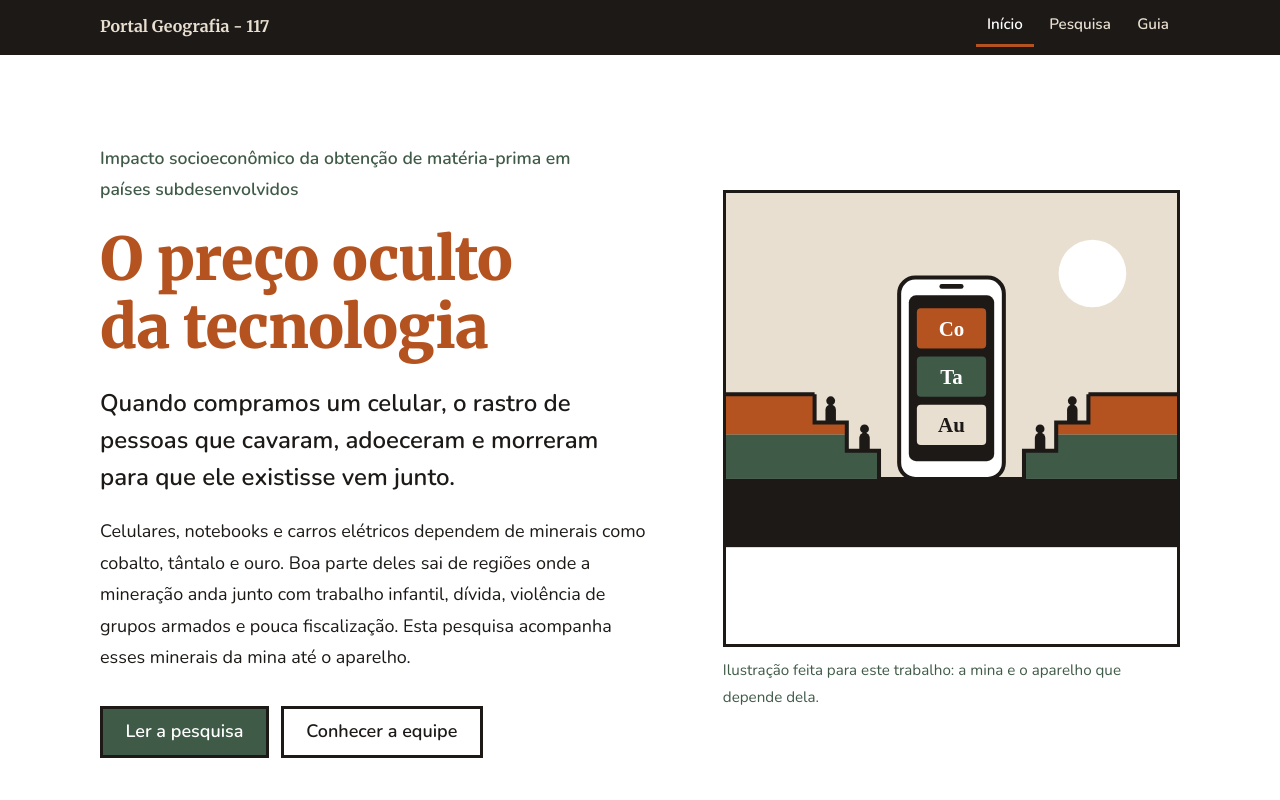
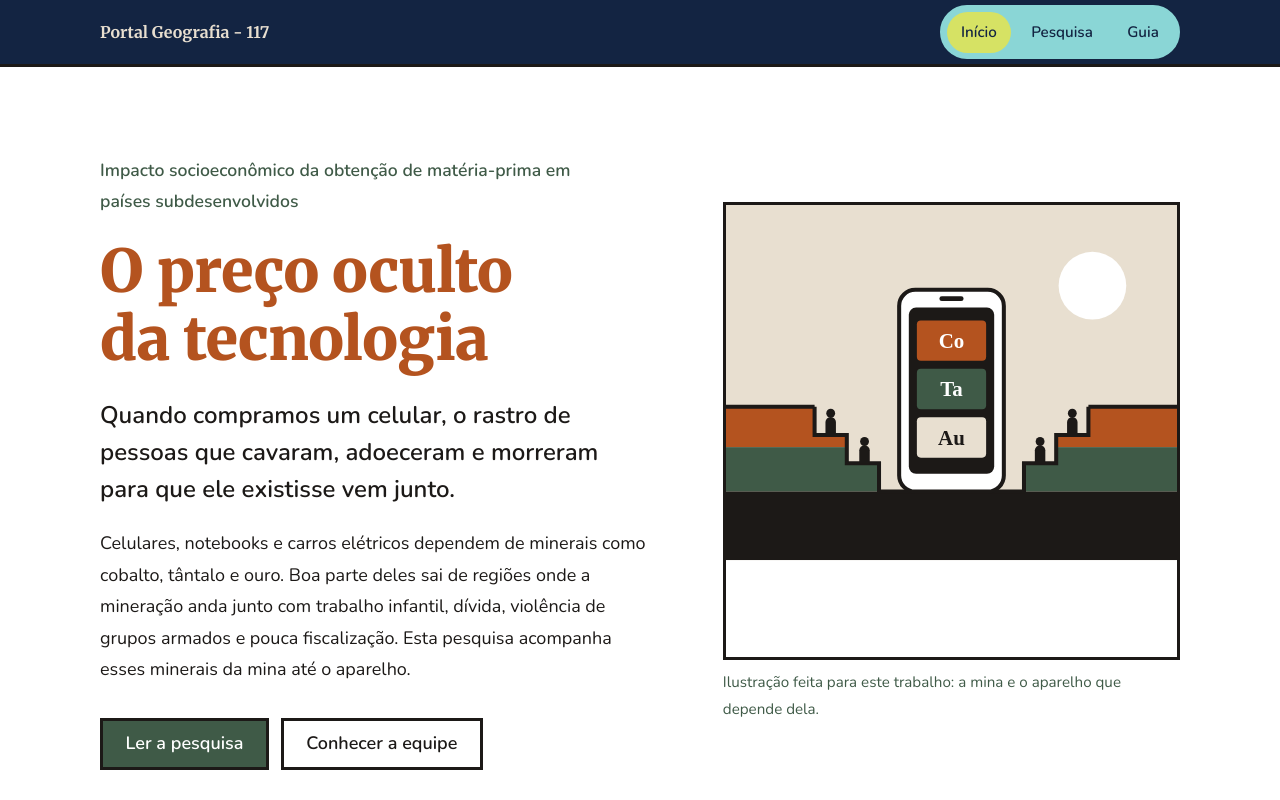
Before and after one commit to anamnzs/portal117grupo4, a plain HTML site: page index.html in a window 1280 px wide. Shown: the top 800 px of the page. Drawn offline with nearby package versions, Linux system fonts and the light colour scheme.

Commit message:
Add files via upload

```diff
--- a/css/style.css
+++ b/css/style.css
@@ -8,13 +8,19 @@
   --secundaria: #3F5A47;   /* verde musgo escuro: faixas, cards, botões */
   --apoio: #E8DFD0;        /* areia mineral: fundos de seção, bordas suaves */
 
+  /* Cores da identidade compartilhada do portal (usadas somente no menu principal) */
+  --portal-marinho: #132442;
+  --portal-azul: #3551A4;
+  --portal-agua: #8AD6D6;
+  --portal-lima: #D6E264;
+
   --cor-destaque: var(--primaria);
   --cor-acento: var(--secundaria);
   --cor-link: var(--primaria);
 
   --fonte-titulo: "Merriweather", Georgia, "Times New Roman", serif;
   --fonte-texto: "Nunito", system-ui, -apple-system, "Segoe UI", sans-serif;
-  --fonte-sub: var(--fonte-texto); /* subtítulos: troque aqui se quiser uma 3ª fonte */
+  --fonte-sub: var(--fonte-texto);
 
   --largura: 1080px;
   --leitura: 68ch;
@@ -425,20 +431,40 @@ strong { font-weight: 600; }
 :root { --topo-altura: 4.5rem; }
 html.com-secoes { --topo-altura: 8.5rem; }
 
-.topo__site { background: var(--texto); color: var(--apoio); }
+.topo__site { background: var(--portal-marinho); color: var(--apoio); }
 .topo__site .topo__linha { padding-block: 0.3rem; }
 .topo__site .topo__marca { color: var(--apoio); font-size: 1rem; }
-.topo__site :focus-visible { outline-color: var(--apoio); }
+.topo__site :focus-visible { outline-color: var(--portal-lima); }
 
-.menu--paginas a { color: var(--apoio); }
+/* Menu principal do portal: as cores compartilhadas aparecem somente aqui. */
+.menu--paginas {
+  align-items: center;
+  gap: 0.35rem;
+  padding: 0.3rem;
+  background: var(--portal-agua);
+  border: 2px solid var(--portal-agua);
+  border-radius: 999px;
+}
+
+.menu--paginas a {
+  color: var(--portal-marinho);
+  background: transparent;
+  border: 0;
+  border-radius: 999px;
+  padding: 0.45rem 0.9rem;
+  transition: background-color 0.2s ease, color 0.2s ease;
+}
 .menu--paginas a:hover,
 .menu--paginas a:focus-visible {
   color: var(--fundo);
-  border-bottom-color: var(--fundo);
+  background: var(--portal-azul);
+  border-bottom-color: transparent;
 }
 .menu--paginas a[aria-current="page"] {
-  color: var(--fundo);
-  border-bottom-color: var(--primaria);
+  color: var(--portal-marinho);
+  background: var(--portal-lima);
+  border-bottom-color: transparent;
+  font-weight: 700;
 }
 
 .topo__secoes { background: var(--fundo); }
```
